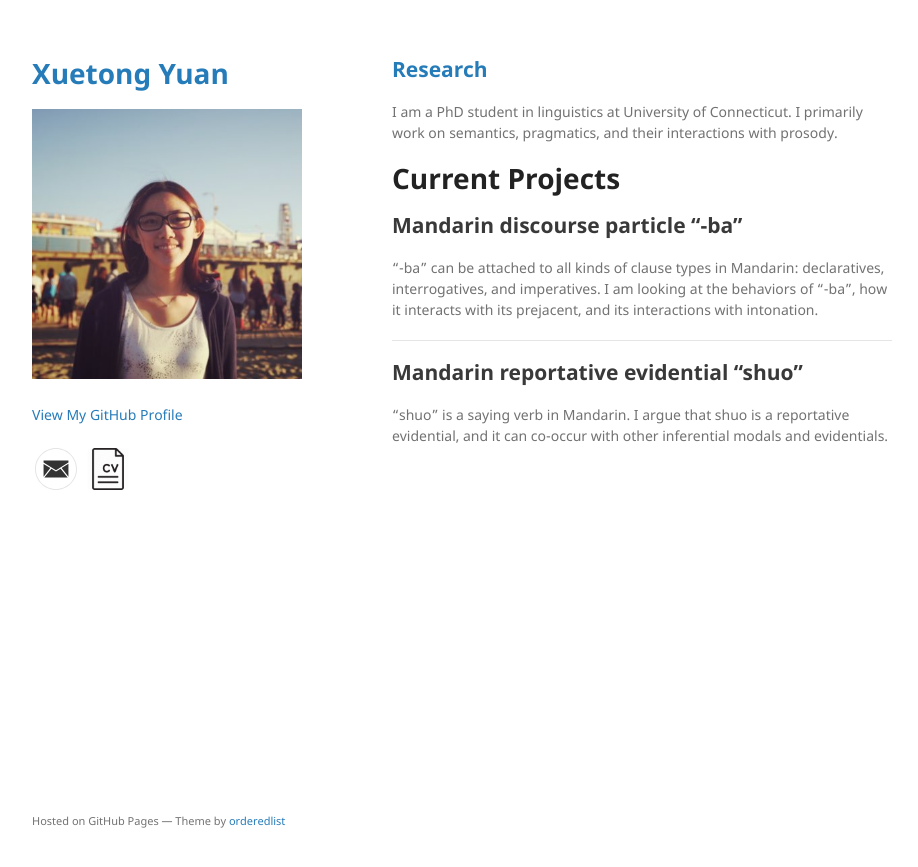
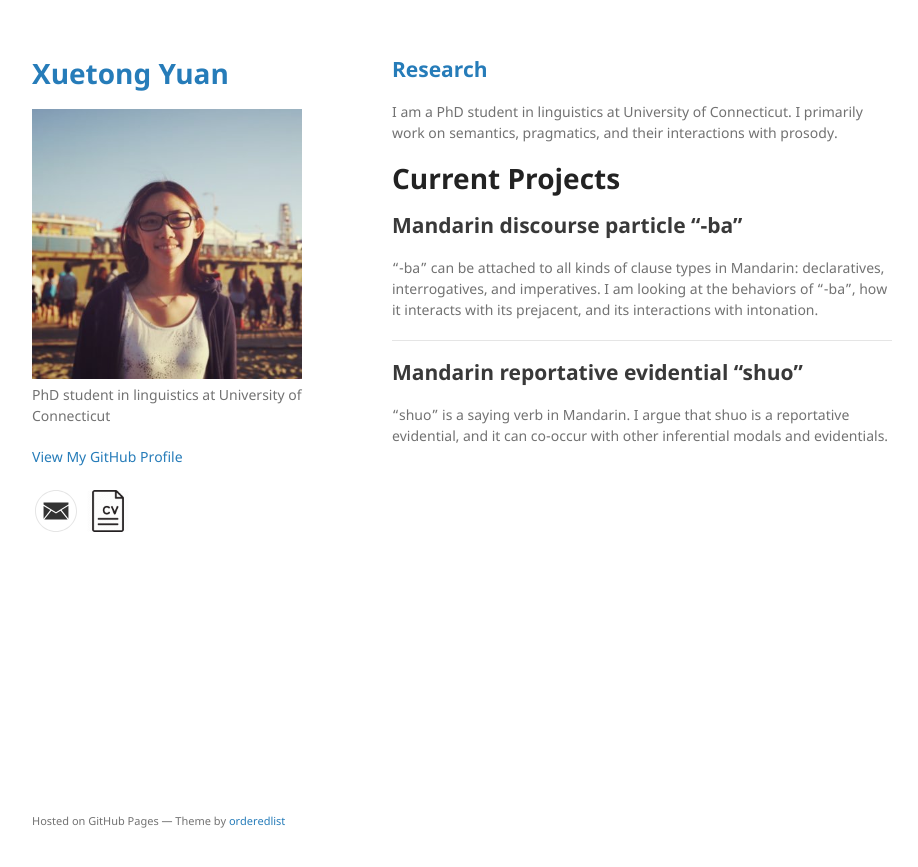
Before and after one commit to kathyuan28/kathyuan28.github.io, a Jekyll site: the page built from index.md, in a window 1280 px wide. Shown: the top 867 px of the page, without its empty margins (178-1096 px from the left). Built offline with Jekyll 4.4.1, drawn with Linux system fonts in a browser that asks for light colours; the repository's description, which GitHub fills in, is left out.

Commit message:
Update _config.yml

```diff
--- a/_config.yml
+++ b/_config.yml
@@ -1,6 +1,6 @@
 title: Xuetong Yuan
 logo: /assets/img/avatar.jpg
-description:
+description: PhD student in linguistics at University of Connecticut
 show_downloads: false
 google_analytics:
 theme: jekyll-theme-minimal
```
